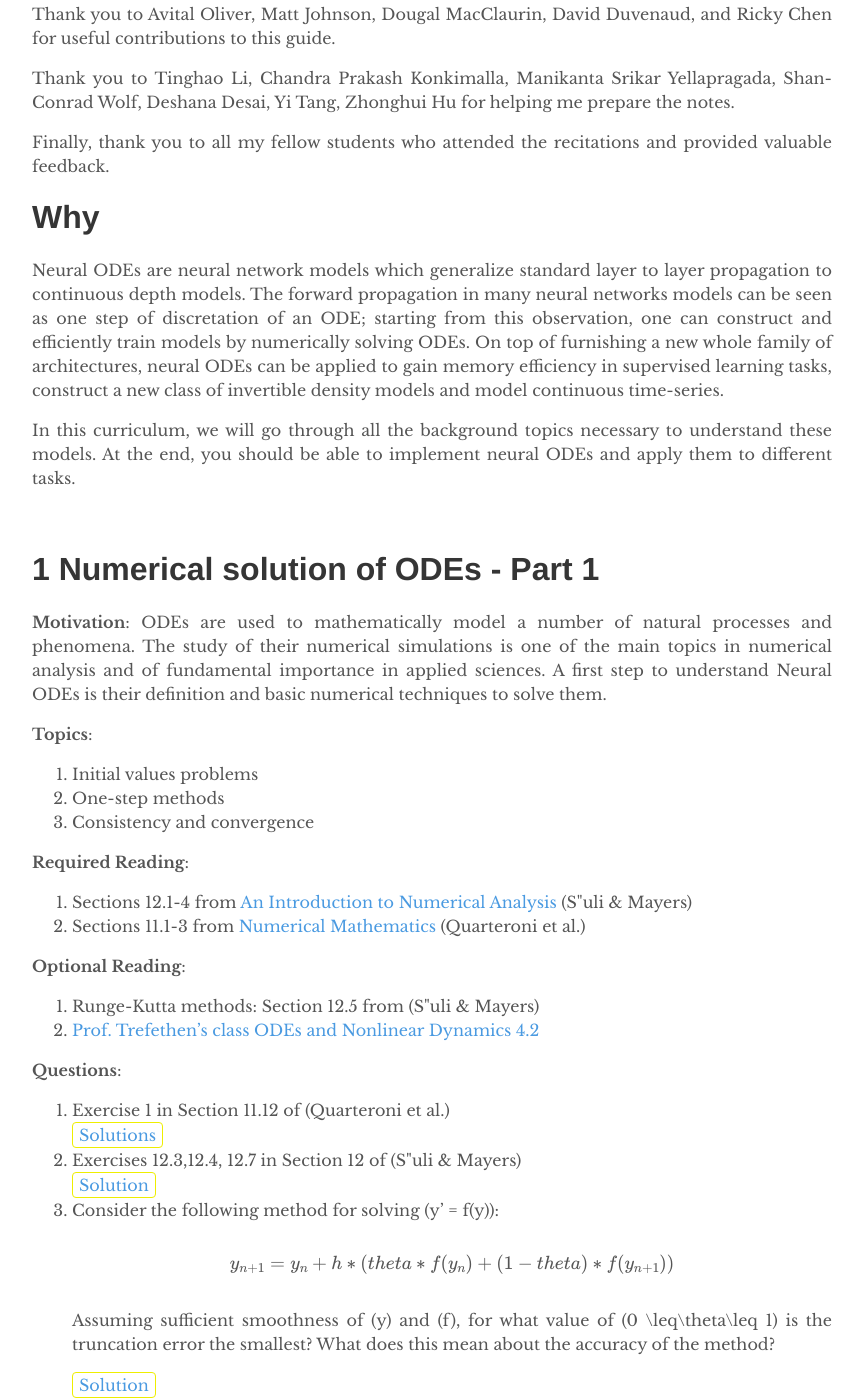
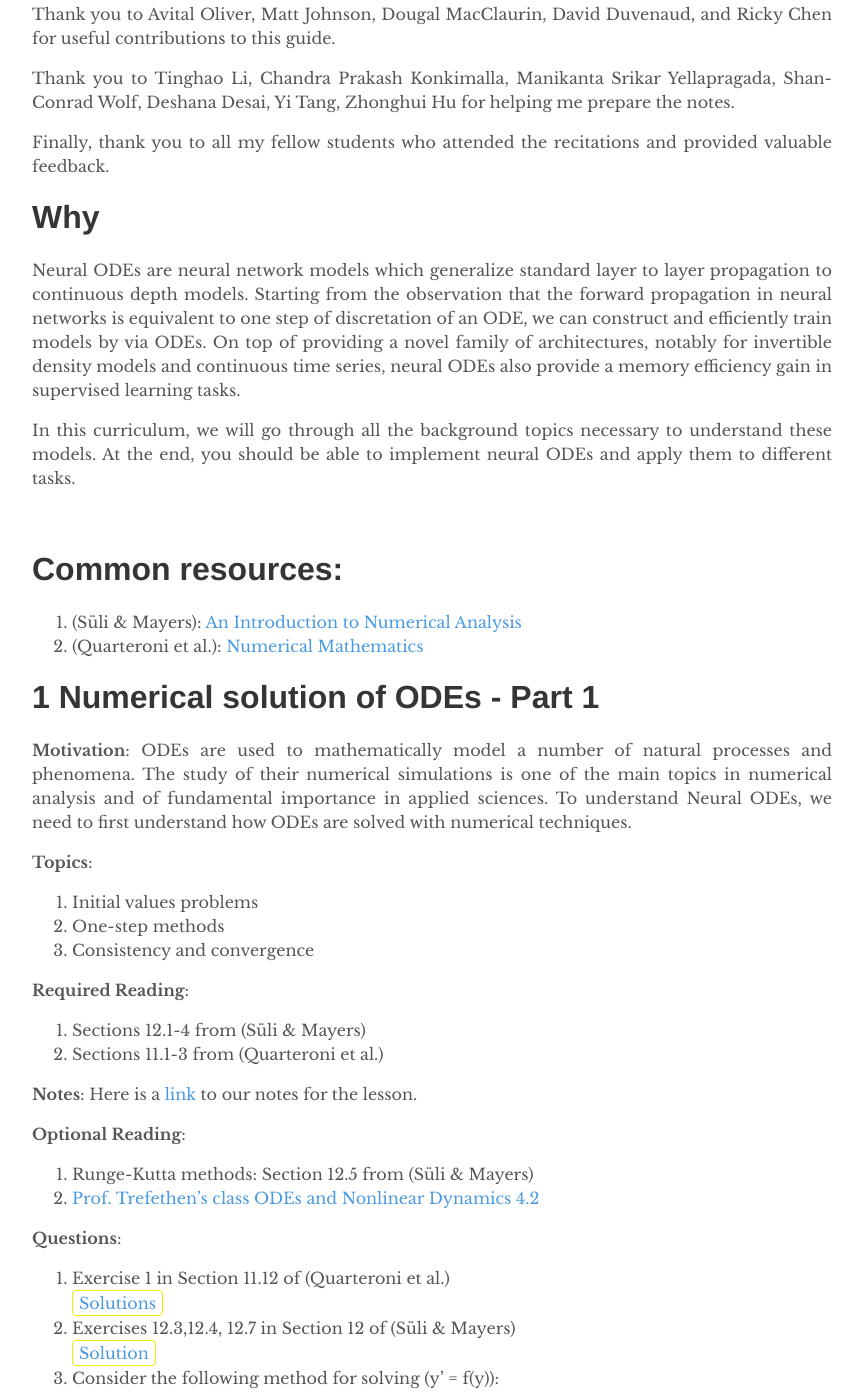
Before and after one commit to depthfirstlearning/depthfirstlearning.com, a Jekyll site: the page built from _posts/2019-06-06-NeuralODEs.markdown, in a window 1280 px wide and 1400 px high, scrolled down 587 px. Shown: the whole window, without its empty margins (208-1073 px from the left). Built offline with Jekyll 4.4.1, drawn with Linux system fonts in a browser that asks for light colours; formulas are drawn with MathJax 3; some of the changed text lies outside the part shown.

Commit message:
Small fixes in first week notes. Small fixes and added solutions to exercises for the first week.

```diff
--- a/_posts/2019-06-06-NeuralODEs.markdown
+++ b/_posts/2019-06-06-NeuralODEs.markdown
@@ -4,7 +4,7 @@
 date:   2019-06-06 10:00:00 -0400
 categories: neural-nets
 author: luca
-blurb: "Neural ODEs are neural network models which generalize standard layer to layer propagation to continuous depth models. The forward propagation in many neural networks models can be seen as one step of discretation of an ODE; starting from this observation, one can construct and efficiently train models by numerically solving ODEs. On top of furnishing a new whole family of architectures, neural ODEs can be applied to gain memory efficiency in supervised learning tasks, construct a new class of invertible density models and model continuous time-series..."
+blurb: "Neural ODEs are neural network models which generalize standard layer to layer propagation to continuous depth models. Starting from the observation that the forward propagation in neural networks is equivalent to one step of discretation of an ODE, we can construct and efficiently train models by via ODEs. On top of providing a novel family of architectures, notably for invertible density models and continuous time series, neural ODEs also provide a memory efficiency gain in supervised learning tasks. In this curriculum, we will go through all the background topics necessary to understand these models. At the end, you should be able to implement neural ODEs and apply them to different tasks."
 feedback: true
 ---
 
@@ -21,15 +21,20 @@
 
 # Why
 
-Neural ODEs are neural network models which generalize standard layer to layer propagation to continuous depth models. The forward propagation in many neural networks models can be seen as one step of discretation of an ODE; starting from this observation, one can construct and efficiently train models by numerically solving ODEs. On top of furnishing a new whole family of architectures, neural ODEs can be applied to gain memory efficiency in supervised learning tasks, construct a new class of invertible density models and model continuous time-series.
+Neural ODEs are neural network models which generalize standard layer to layer propagation to continuous depth models. Starting from the observation that the forward propagation in neural networks is equivalent to one step of discretation of an ODE, we can construct and efficiently train models by via ODEs. On top of providing a novel family of architectures, notably for invertible density models and continuous time series, neural ODEs also provide a memory efficiency gain in supervised learning tasks.
 
 In this curriculum, we will go through all the background topics necessary to understand these models. At the end, you should be able to implement neural ODEs and apply them to different tasks.
 
 <br />
 
+# Common resources:
+
+1. (Süli & Mayers): [An Introduction to Numerical Analysis](https://www.cambridge.org/core/books/an-introduction-to-numerical-analysis/FD8BCAD7FE68002E2179DFF68B8B7237#)
+2. (Quarteroni et al.): [Numerical Mathematics](https://www.springer.com/us/book/9783540346586?token=holiday18&utm_campaign=3_fjp8312_us_dsa_springer_holiday18&gclid=Cj0KCQiAvebhBRD5ARIsAIQUmnlViB7VsUn-2tABSAhIvYaJgSEqmJXD7F4A7EgyDQtY9v_GeUsNif8aArGAEALw_wcB)
+
 # 1 Numerical solution of ODEs - Part 1
   **Motivation**: ODEs are used to mathematically model a number of natural processes and phenomena. The study of their numerical
-    simulations is one of the main topics in numerical analysis and of fundamental importance in applied sciences. A first step to understand Neural ODEs is their definition and basic numerical techniques to solve them.
+    simulations is one of the main topics in numerical analysis and of fundamental importance in applied sciences. To understand Neural ODEs, we need to first understand how ODEs are solved with numerical techniques.
 
   **Topics**:
 
@@ -39,13 +44,14 @@
 
   **Required Reading**:
 
-  1. Sections 12.1-4 from [An Introduction to Numerical Analysis](https://www.cambridge.org/core/books/an-introduction-to-numerical-analysis/FD8BCAD7FE68002E2179DFF68B8B7237#) (S\"uli & Mayers)
-  2. Sections 11.1-3 from [Numerical Mathematics](https://www.springer.com/us/book/9783540346586?token=holiday18&utm_campaign=3_fjp8312_us_dsa_springer_holiday18&gclid=Cj0KCQiAvebhBRD5ARIsAIQUmnlViB7VsUn-2tABSAhIvYaJgSEqmJXD7F4A7EgyDQtY9v_GeUsNif8aArGAEALw_wcB) (Quarteroni et al.)
+  1. Sections 12.1-4 from (Süli & Mayers)
+  2. Sections 11.1-3 from (Quarteroni et al.)
 
+  **Notes**: Here is a [link](/assets/nodes_notes/week1.pdf) to our notes for the lesson.
 
   **Optional Reading**:
 
-  1. Runge-Kutta methods: Section 12.5 from (S\"uli & Mayers)
+  1. Runge-Kutta methods: Section 12.5 from (Süli & Mayers)
   2. [Prof. Trefethen's class ODEs and Nonlinear Dynamics 4.2](http://podcasts.ox.ac.uk/odes-and-nonlinear-dynamics-42)
 
   **Questions**:
@@ -53,14 +59,36 @@
   1. Exercise 1 in Section 11.12 of (Quarteroni et al.)
      <details><summary>Solutions</summary>
      <p>
-     ...
+     Start from the hint in the book and notice that you can bound \(E_2\) as
+
+     $$|E_2|\leq \frac{hL}{2}|y_{n+1}-y_{n} - hf(t_n,y_n)| = \frac{hL}{2}O(h^2) = O(h^3)$$
+
+     where \(L\) is the Lipschitz constant of \(f\). On the other hand, \(E_1 = O(h**3)\) (see [link](https://en.wikipedia.org/wiki/Trapezoidal_rule#Error_analysis)).
      </p>
      </details>
 
-  2. Exercises 12.3,12.4, 12.7 in Section 12 of (S\"uli & Mayers)
+  2. Exercises 12.3,12.4, 12.7 in Section 12 of (Süli & Mayers)
      <details><summary>Solution</summary>
      <p>
-     ...
+     Exercise 12.3: Notice that we can write
+
+     $$(y + q/p)'=p(y + q/p)$$
+
+     It follows that \(y(t) = Ce^{pt} - q/p\) for some constant \(C\). Imposing the initial condition \(y(0)=1\), we get \(y(t)=e^{pt} + q/p(e^{pt}-1)\). In particular, we expand \(y\) in its Taylor series : \(y(t) = 1 + (1+q/p)\sum_{k=1}^\infty \frac{(pt)^k}{k!}\). To conclude the exercise we only need to notice that \(y_n(t) = q/p + (1+q/p)\sum_{k=1}^n \frac{(pt)^k}{k!}\) satisfies Picard's iteration: \(y_0 \equiv 1\), \(y_{n+1}(t) = y_0 + \int_0^t (py_n(s) + q)\,ds\).
+     </p>
+     <p>
+     Exercise 12.4: Applying Euler's method with step-size \(h\), we get \(\hat{y}(0) = 0\), \(\hat{y}(h) = \hat{y}(0) + h \hat{y}(0)^{1/5} = 0\), \(\hat{y}(2h) = \hat{y}(h) + h \hat{y}(h)^{1/5} =0\). Iterating, we see that it holds \(y(nh)=0\) for all \(n\geq 0\). Instead, the implicit Euler's method reads
+
+     $$\hat{y}_{n+1} = \hat{y}_n + h \hat{y}_{n+1}^{1/5}$$
+
+     for \(n \geq 0\) and \(\hat{y}_0 = 0\). After substituting \(\hat{y}_{n} = (C_nh)^{5/4}\) in the above relation, we only need that there exists a sequence \(C_n\) satisying the requirements.
+     </p>
+     <p>
+     Exercise 12.7: First, notice that
+
+     $$e_{n+1} = y(x_{n+1}) - y_{n} - \frac{1}{2}h(f_{n+1} + f_n)= e_n - \frac{1}{2}h (f_{n+1}+f_n) + \int_{x_n}^{x_{n+1}} f(s,y(s))\,ds$$
+
+     and that the second component of the RHS is the same as \(E_1\) in Exercise 1 above. Therefore the first bound follows. The last inequality is simply obtained by re-arranging the terms.
      </p>
      </details>
 
@@ -71,19 +99,24 @@
      Assuming sufficient smoothness of \(y\) and \(f\), for what value of \(0 \leq\theta\leq 1\) is the truncation error the smallest? What does this mean about the accuracy of the method?
      <details><summary>Solution</summary>
      <p>
-     ...
+     By definition, it holds
+
+     $$h\tau_n = y_{n+1} - y_n - h (\theta f_n + (1-\theta) f_{n+1}) = y_{n+1} - y_n - h \theta y_n' - h(1-\theta) y_{n+1}'$$
+
+     Taylor-expanding, we get
+
+     $$h\tau_n = y_{n} + hy_n' + h^2/2y_n'' + O(h^3) - y_n - h \theta y_n' - h(1-\theta) y_{n}' - h^2(1-\theta) y_{n}'' + O(h^3) = h^2(\theta - 1/2)y_n''+O(h^3)$$
+
+     It follows that the truncation error is the smallest for \(\theta=1/2\). For \(\theta = 1/2\) the method has order \(2\), otherwise it has order \(1\).
      </p>
      </details>
-
 
   4. [Colab Notebook](https://colab.research.google.com/drive/1bNg-RzZoelB3w8AUQ6mefRQuN3AdrIqX)
      <details><summary>Solution</summary>
      <p>
-     ...
+     [Solution](https://colab.research.google.com/drive/1wTQXy2_4InQH51rEmiCtvl5Q7MiyrC4k)
      </p>
      </details>
-
-**Notes**: Here is a [link](/assets/nodes_notes/week1.pdf) to our notes for the lesson.
 
 <br />
 
@@ -98,10 +131,11 @@
 
   **Required Reading**:
 
-  1. Runge-Kutta methods: Section 11.8 from (Quarteroni et al.) or Sections 12.{5,12} from (S\"uli & Mayers)
-  2. Multi-step methods: Sections 12.6-9 from (Quarteroni et al.) or Section 11.5-6 from (S\"uli & Mayers)
-  3. System of ODEs: Sections 12.10-11 from (Quarteroni et al.) or Sections 11.9-10 from (S\"uli & Mayers)
+  1. Runge-Kutta methods: Section 11.8 from (Quarteroni et al.) or Sections 12.{5,12} from (Süli & Mayers)
+  2. Multi-step methods: Sections 12.6-9 from (Quarteroni et al.) or Section 11.5-6 from (Süli & Mayers)
+  3. System of ODEs: Sections 12.10-11 from (Quarteroni et al.) or Sections 11.9-10 from (Süli & Mayers)
 
+  **Notes**: Here is a [link](/assets/nodes_notes/week2.pdf) to our notes for the lesson.
 
   **Optional Reading**:
 
@@ -112,14 +146,12 @@
 
   **Questions**:
 
-  1. Exercises 12.11, 12.12, 12.19 in Section 12 of (S\"uli & Mayers)
+  1. Exercises 12.11, 12.12, 12.19 in Section 12 of (Süli & Mayers)
      <details><summary>Solution</summary>
      <p>
      ...
      </p>
      </details>
-
-**Notes**: Here is a [link](/assets/nodes_notes/week2.pdf) to our notes for the lesson.
 
 <br />
 
@@ -139,6 +171,8 @@
   2. ResNets and ODEs:
      * Sections 1-3 from [Multi-level Residual Networks from Dynamical Systems View](https://arxiv.org/pdf/1710.10348.pdf)
      * [Reversible Architectures for Arbitrarily Deep Residual Neural Networks](https://arxiv.org/abs/1709.03698)
+
+  **Notes**: Here is a [link](/assets/nodes_notes/week3.pdf) to our notes for the lesson.
 
   **Optional Reading**:
 
@@ -189,6 +221,8 @@
   1. [Density Estimation by Dual Ascent of the Log-likelihood](https://math.nyu.edu/faculty/tabak/publications/CMSV8-1-10.pdf) (you can skip Section 3) (DE)
   2. [A family of non-parametric density estimation algorithms](https://math.nyu.edu/faculty/tabak/publications/Tabak-Turner.pdf)
   3. [A post on Normalising flow](http://akosiorek.github.io/ml/2018/04/03/norm_flows.html)
+
+  **Notes**: Here is a [link](/assets/nodes_notes/week4.pdf) to our notes for the lesson.
 
   **Optional Reading**:
 
@@ -235,6 +267,7 @@
   1. Section 8.7 from [Computational Science and Engineering](http://math.mit.edu/~gs/cse/) (CSE)
   2. Sections 2,3 from [Automatic Differentiation in Machine Learning: a Survey](http://www.jmlr.org/papers/volume18/17-468/17-468.pdf)
 
+  **Notes**: Here is a [link](/assets/nodes_notes/week5.pdf) to our notes for the lesson.
 
   **Optional Reading**:
 
@@ -280,10 +311,10 @@
   1. [Neural Ordinary Differential Equations](https://arxiv.org/abs/1806.07366)
   2. [A blog post on NeuralODEs](https://rkevingibson.github.io/blog/neural-networks-as-ordinary-differential-equations/)
 
+  **Notes**: Here is a [link](/assets/nodes_notes/week6.pdf) to our notes for the lesson.
+
   **Optional Reading**:
 
   1. A follow-up paper by the authors on scalable continuous normalizing flows: [Free-form Continuous Dynamics for Scalable Reversible Generative Models](https://arxiv.org/abs/1810.01367)
 
-**Notes**: Here is a [link](/assets/nodes_notes/week6.pdf) to our notes for the lesson.
-
 <br />
```
Also changed, not shown: other parts of _posts/2019-06-06-NeuralODEs.markdown (+0 -6 lines), 1 other file.
